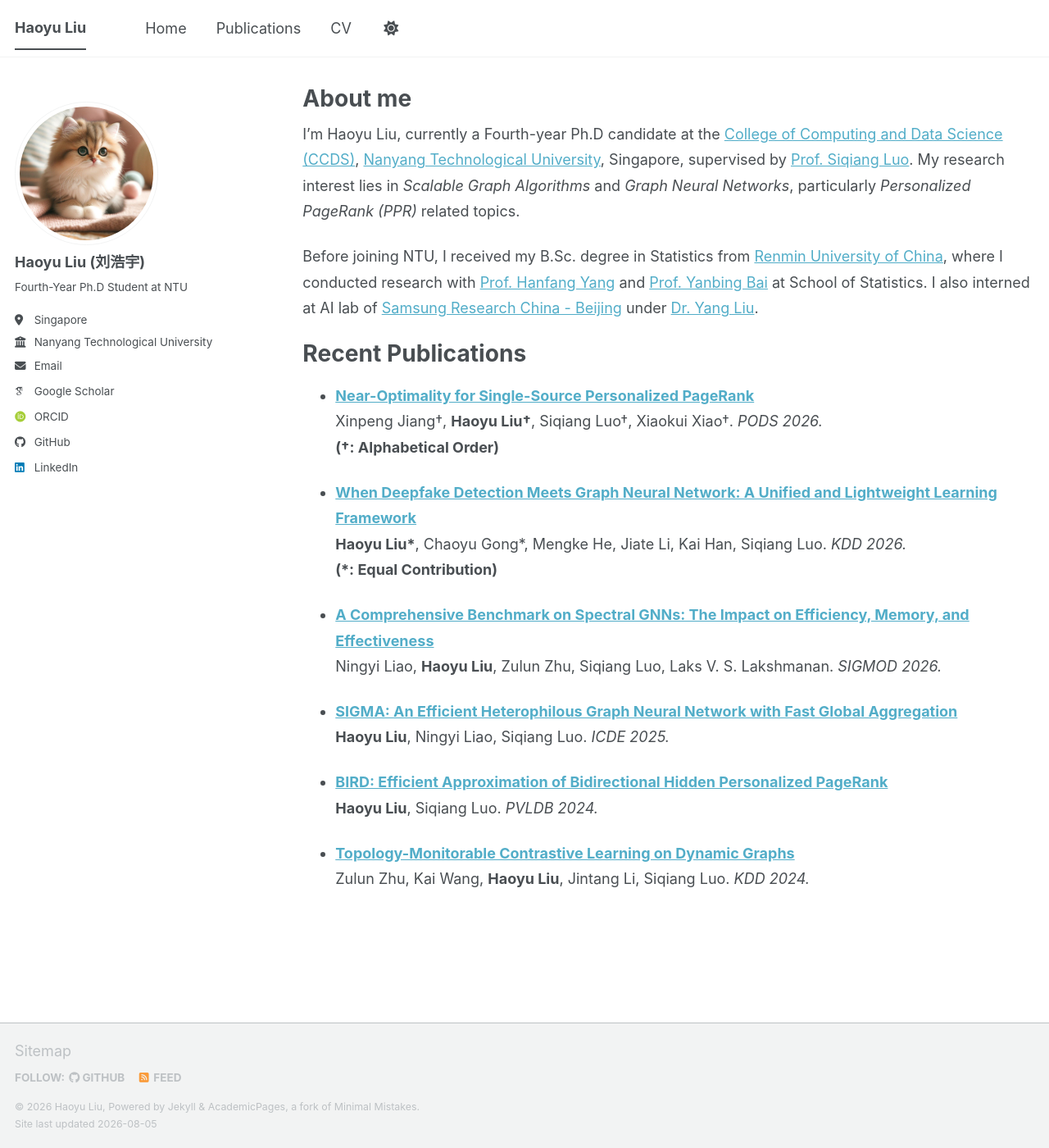
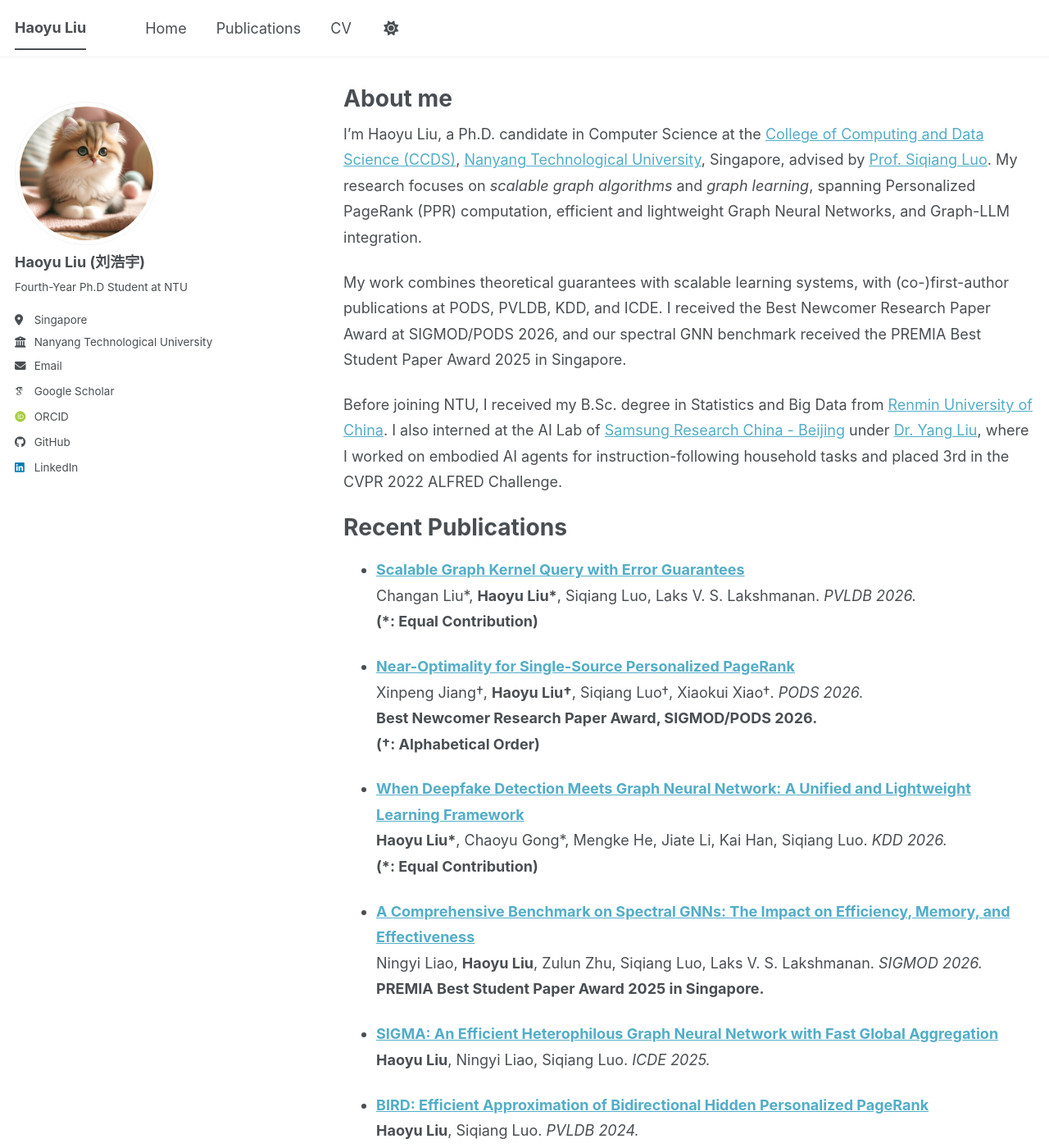
Before and after one commit to hyLiu-777/hyLiu-777.github.io, a Jekyll site: the page built from _pages/about.md, in a window 1280 px wide and 1400 px high. Shown: the whole window at 82% size. Built offline with Jekyll 4.4.1, drawn with Linux system fonts in a browser that asks for light colours; some web fonts are replaced; a script bundle is joined from its source files by our own code; library files that are not in the unit come from our copies.

Commit message:
Update homepage from CV highlights

```diff
--- a/_pages/about.md
+++ b/_pages/about.md
@@ -9,7 +9,7 @@ redirect_from:
 
 <style>
   .page__content {
-    font-size: 0.55rem;
+    font-size: 0.85rem;
   }
 
   @media (min-width: 80em) {
@@ -18,28 +18,34 @@ redirect_from:
     }
 
     #main .page {
-      width: 76%;
-      float: middle;
+      width: 72%;
+      float: right;
       margin-right: 0;
       padding-right: 0;
     }
 
     #main .sidebar {
-      width: 30%;
+      width: 24%;
     }
   }
 </style>
 
-I'm Haoyu Liu, currently a Fourth-year Ph.D candidate at the [College of Computing and Data Science (CCDS)](https://www.ntu.edu.sg/computing), [Nanyang Technological University](https://www.ntu.edu.sg/), Singapore, supervised by [Prof. Siqiang Luo](https://siqiangluo.com/). My research interest lies in *Scalable Graph Algorithms* and *Graph Neural Networks*, particularly *Personalized PageRank (PPR)* related topics.
+I'm Haoyu Liu, a Ph.D. candidate in Computer Science at the [College of Computing and Data Science (CCDS)](https://www.ntu.edu.sg/computing), [Nanyang Technological University](https://www.ntu.edu.sg/), Singapore, advised by [Prof. Siqiang Luo](https://siqiangluo.com/). My research focuses on *scalable graph algorithms* and *graph learning*, spanning Personalized PageRank (PPR) computation, efficient and lightweight Graph Neural Networks, and Graph-LLM integration.
 
-Before joining NTU, I received my B.Sc. degree in Statistics from [Renmin University of China](http://stat.ruc.edu.cn/), where I conducted research with [Prof. Hanfang Yang](https://scholar.google.com/citations?hl=en&user=EsSjDdAAAAAJ&view_op=list_works&sortby=pubdate) and [Prof. Yanbing Bai](http://stat.ruc.edu.cn/EN/FacultyStaff/Faculty/Department_of_Data_Science_and_Big_Data_Analytics/1b1c8e8e37ab4716bc3b8c28fe81fb99.htm) at School of Statistics. I also interned at AI lab of [Samsung Research China - Beijing](https://research.samsung.com/src-b) under [Dr. Yang Liu](https://scholar.google.com/citations?hl=en&user=EpG5ODwAAAAJ&view_op=list_works&sortby=pubdate).
+My work combines theoretical guarantees with scalable learning systems, with (co-)first-author publications at PODS, PVLDB, KDD, and ICDE. I received the Best Newcomer Research Paper Award at SIGMOD/PODS 2026, and our spectral GNN benchmark received the PREMIA Best Student Paper Award 2025 in Singapore.
 
+Before joining NTU, I received my B.Sc. degree in Statistics and Big Data from [Renmin University of China](http://stat.ruc.edu.cn/). I also interned at the AI Lab of [Samsung Research China - Beijing](https://research.samsung.com/src-b) under [Dr. Yang Liu](https://scholar.google.com/citations?hl=en&user=EpG5ODwAAAAJ&view_op=list_works&sortby=pubdate), where I worked on embodied AI agents for instruction-following household tasks and placed 3rd in the CVPR 2022 ALFRED Challenge.
 
 Recent Publications
 ===
 
+- [**Scalable Graph Kernel Query with Error Guarantees**](/publication/2026-scalable-graph-kernel-query) \\
+Changan Liu\*, **Haoyu Liu\***, Siqiang Luo, Laks V. S. Lakshmanan. *PVLDB 2026.* \\
+**(\*: Equal Contribution)**
+
 - [**Near-Optimality for Single-Source Personalized PageRank**](/publication/2025-near-optimality-single-source-ppr) \\
 Xinpeng Jiang†, **Haoyu Liu†**, Siqiang Luo†, Xiaokui Xiao†. *PODS 2026.*\\
+**Best Newcomer Research Paper Award, SIGMOD/PODS 2026.** \\
 **(†: Alphabetical Order)**
 
 - [**When Deepfake Detection Meets Graph Neural Network: A Unified and Lightweight Learning Framework**](/publication/2025-deepfake-detection-gnn) \\
@@ -47,7 +53,8 @@ Xinpeng Jiang†, **Haoyu Liu†**, Siqiang Luo†, Xiaokui Xiao†. *PODS 2026.
 **(\*: Equal Contribution)**
 
 - [**A Comprehensive Benchmark on Spectral GNNs: The Impact on Efficiency, Memory, and Effectiveness**](/publication/2026-spectral-gnn-benchmark) \\
-Ningyi Liao, **Haoyu Liu**, Zulun Zhu, Siqiang Luo, Laks V. S. Lakshmanan. *SIGMOD 2026.*
+Ningyi Liao, **Haoyu Liu**, Zulun Zhu, Siqiang Luo, Laks V. S. Lakshmanan. *SIGMOD 2026.* \\
+**PREMIA Best Student Paper Award 2025 in Singapore.**
 
 - [**SIGMA: An Efficient Heterophilous Graph Neural Network with Fast Global Aggregation**](/publication/2025-sigma-heterophilous-gnn)  \\
 **Haoyu Liu**, Ningyi Liao, Siqiang Luo. *ICDE 2025.*
```
Also changed, not shown: _publications/2026-01-01-scalable-graph-kernel-query.md (added, +12 -0 lines).
